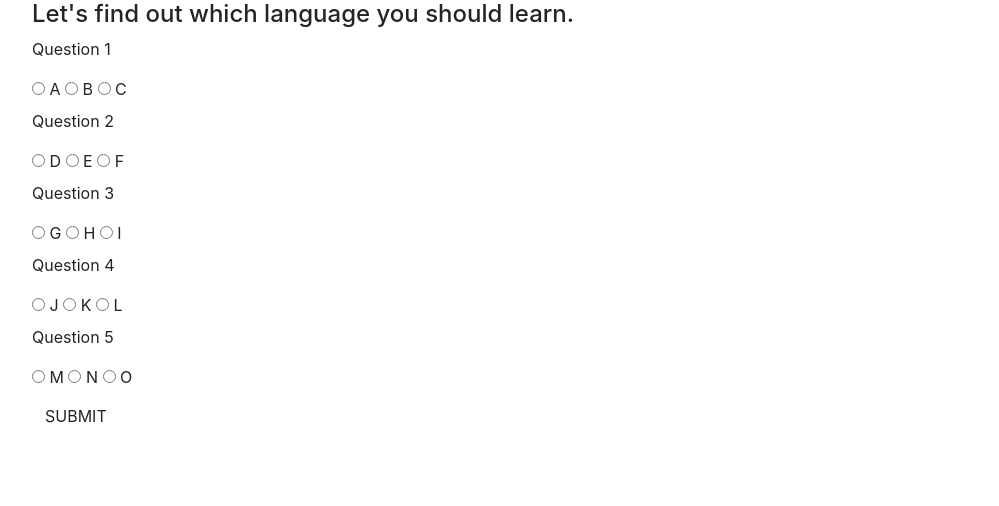
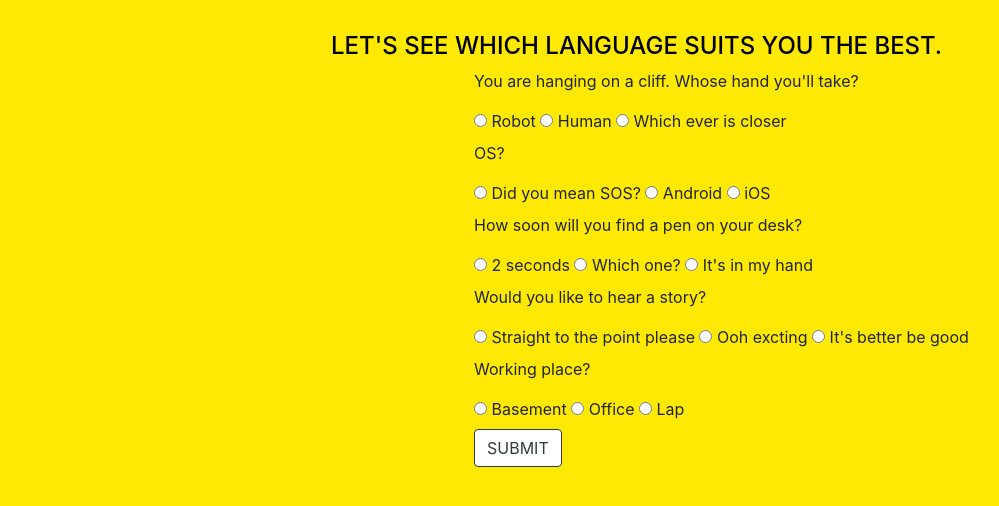
Before and after one commit to faustlarsen/Suggester, a plain HTML site: page index.html in a window 1280 px wide. Shown: the whole page, without its empty margins (53-1052 px from the left). Drawn offline with Linux system fonts and the light colour scheme.

Commit message:
add questions

```diff
--- a/css/styles.css
+++ b/css/styles.css
@@ -1,3 +1,12 @@
 #result1, #result2, #result3, #result4{
   display: none;
+  width: 30%;
 }
+
+h4 {
+  color: black;
+}
+
+h3 {
+  display: none;
+}
--- a/index.html
+++ b/index.html
@@ -3,55 +3,56 @@
 <head>
   <link href="css/bootstrap.css" rel="stylesheet" type="text/css">
   <link href="css/styles.css" rel="stylesheet" type="text/css">
+
   <script src="js/jquery-3.5.1.js"></script>
   <script src="js/scripts.js"></script>
   <title>Programming Language Suggester</title>
 </head>
-<body>
+<body style="background-color: rgb(254, 233, 5);">
+  <h4>LET'S SEE WHICH LANGUAGE SUITS YOU THE BEST.</h4>
   <div class="container">
-    <h4>Let's find out which language you should learn.</h4>
       <form id="language">
-        <p>Question 1</p>
-        <input type="radio" id="a" name="aa" value="a">
-        <label for="a">A</label>
-        <input type="radio" id="b" name="aa" value="b">
-        <label for="b">B</label>
-        <input type="radio" id="c" name="aa" value="c">
-        <label for="c">C</label>
+        <p>You are hanging on a cliff. Whose hand you'll take?</p>
+        <input type="radio" name="aa" value="a">
+        <label for="a">Robot</label>
+        <input type="radio" name="aa" value="b">
+        <label for="b">Human</label>
+        <input type="radio" name="aa" value="c">
+        <label for="c">Which ever is closer</label>
 
-        <p>Question 2</p>
-        <input type="radio" id="d" name="bb" value="d">
-        <label for="d">D</label>
-        <input type="radio" id="e" name="bb" value="e">
-        <label for="e">E</label>
-        <input type="radio" id="f" name="bb" value="f">
-        <label for="f">F</label>
+        <p>OS?</p>
+        <input type="radio" name="bb" value="d">
+        <label for="d">Did you mean SOS?</label>
+        <input type="radio" name="bb" value="e">
+        <label for="e">Android</label>
+        <input type="radio" name="bb" value="f">
+        <label for="f">iOS</label>
 
-        <p>Question 3</p>
-        <input type="radio" id="g" name="cc" value="g">
-        <label for="g">G</label>
-        <input type="radio" id="h" name="cc" value="h">
-        <label for="h">H</label>
-        <input type="radio" id="i" name="cc" value="i">
-        <label for="i">I</label>
+        <p>How soon will you find a pen on your desk?</p>
+        <input type="radio" name="cc" value="g">
+        <label for="g">2 seconds</label>
+        <input type="radio" name="cc" value="h">
+        <label for="h">Which one?</label>
+        <input type="radio" name="cc" value="i">
+        <label for="i">It's in my hand</label>
 
-        <p>Question 4</p>
-        <input type="radio" id="j" name="dd" value="j">
-        <label for="j">J</label>
-        <input type="radio" id="k" name="dd" value="k">
-        <label for="k">K</label>
-        <input type="radio" id="l" name="dd" value="l">
-        <label for="l">L</label>
+        <p>Would you like to hear a story?</p>
+        <input type="radio" name="dd" value="j">
+        <label for="j">Straight to the point please</label>
+        <input type="radio" name="dd" value="k">
+        <label for="k">Ooh excting</label>
+        <input type="radio" name="dd" value="l">
+        <label for="l">It's better be good</label>
 
-        <p>Question 5</p>
-        <input type="radio" id="m" name="ee" value="m">
-        <label for="m">M</label>
-        <input type="radio" id="n" name="ee" value="n">
-        <label for="n">N</label>
-        <input type="radio" id="o" name="ee" value="o">
-        <label for="o">O</label>
+        <p>Working place?</p>
+        <input type="radio" name="ee" value="m">
+        <label for="m">Basement</label>
+        <input type="radio" name="ee" value="n">
+        <label for="n">Office</label>
+        <input type="radio" name="ee" value="o">
+        <label for="o">Lap</label>
 
-        <br><button type="submit" class="btn">SUBMIT</button><br>
+        <br><button type="submit" class="btn btn-outline-dark">SUBMIT</button><br>
 
         <div id="result1"><p>You should learn Python</p></div>
         <div id="result2"><p>You should learn Ruby</p></div>
--- a/js/scripts.js
+++ b/js/scripts.js
@@ -1,5 +1,6 @@
 $(document).ready(function() {
   $("#language").submit(function(event) {
+
     event.preventDefault();
 
     const aa = $("input:radio[name=aa]:checked").val();
@@ -8,28 +9,26 @@ $(document).ready(function() {
     const dd = $("input:radio[name=dd]:checked").val();
     const ee = $("input:radio[name=ee]:checked").val();
 
-
   if (aa === 'a' && bb === 'd' && cc === 'g' && dd === 'j' && ee === 'm') {
-    $("#result1").show();
+    $("#result1").fadeIn();
     $("#result2").hide();
     $("#result3").hide();
     $("#result4").hide();
 
   } else if (aa === 'b' && bb === 'e' && cc === 'h' && dd === 'k' && ee === 'n') {
-    $("#result2").show();
+    $("#result2").fadeIn();
     $("#result1").hide();
     $("#result3").hide();
     $("#result4").hide();
 
   } else if (aa === 'c' && bb === 'f' && cc === 'i' && dd === 'l' && ee === 'o') {
-    $("#result3").show();
+    $("#result3").fadeIn();
     $("#result1").hide();
     $("#result2").hide();
     $("#result4").hide();
 
   } else
-    $("#result4").show();
-
+    $("#result4").fadeIn()
 
   });
 });
```
Also changed, not shown: css/bootstrap.css, img/matrix.jpg (added), matrix.jpg (added), 2 other files.
